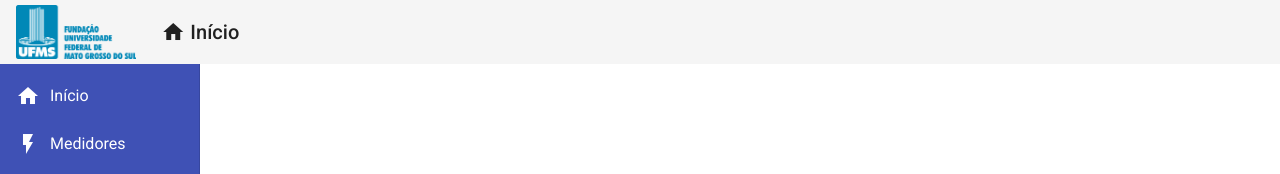
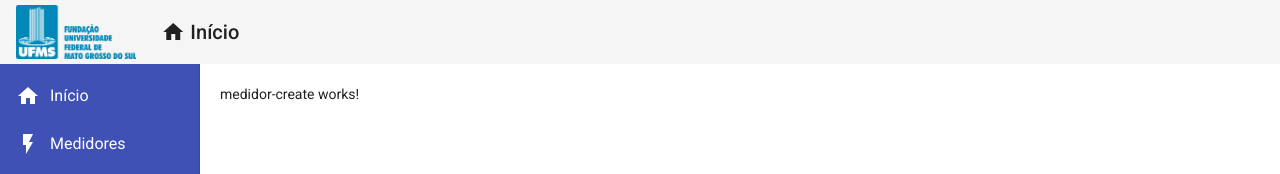
Before and after one commit to brenovergilio/scadaufms-front, an Angular app: page /medidores/create in a window 1280 px wide. Before the commit this address led to /. Shown: the top 174 px of the page. Built offline with nearby package versions, Linux system fonts and the light colour scheme.

Commit message:
create feriado and medidor

```diff
--- a/src/app/app.module.ts
+++ b/src/app/app.module.ts
@@ -15,6 +15,8 @@ import { NavComponent } from './components/template/nav/nav.component';
 import { HomeComponent } from './views/home/home.component';
 import { MedidorCrudComponent } from './views/medidor-crud/medidor-crud.component';
 import { FeriadoCrudComponent } from './views/feriado-crud/feriado-crud.component';
+import { MedidorCreateComponent } from './components/medidor/medidor-create/medidor-create.component';
+import { FeriadoCreateComponent } from './components/feriado/feriado-create/feriado-create.component';
 
 @NgModule({
   declarations: [
@@ -24,7 +26,9 @@ import { FeriadoCrudComponent } from './views/feriado-crud/feriado-crud.componen
     NavComponent,
     HomeComponent,
     MedidorCrudComponent,
-    FeriadoCrudComponent
+    FeriadoCrudComponent,
+    MedidorCreateComponent,
+    FeriadoCreateComponent
   ],
   imports: [
     BrowserModule,
--- /dev/null
+++ b/src/app/components/feriado/feriado-create/feriado-create.component.html
@@ -0,0 +1 @@
+<p>feriado-create works!</p>
--- /dev/null
+++ b/src/app/components/feriado/feriado-create/feriado-create.component.ts
@@ -0,0 +1,15 @@
+import { Component, OnInit } from '@angular/core';
+
+@Component({
+  selector: 'app-feriado-create',
+  templateUrl: './feriado-create.component.html',
+  styleUrls: ['./feriado-create.component.css']
+})
+export class FeriadoCreateComponent implements OnInit {
+
+  constructor() { }
+
+  ngOnInit(): void {
+  }
+
+}
--- /dev/null
+++ b/src/app/components/medidor/medidor-create/medidor-create.component.html
@@ -0,0 +1 @@
+<p>medidor-create works!</p>
--- /dev/null
+++ b/src/app/components/medidor/medidor-create/medidor-create.component.ts
@@ -0,0 +1,15 @@
+import { Component, OnInit } from '@angular/core';
+
+@Component({
+  selector: 'app-medidor-create',
+  templateUrl: './medidor-create.component.html',
+  styleUrls: ['./medidor-create.component.css']
+})
+export class MedidorCreateComponent implements OnInit {
+
+  constructor() { }
+
+  ngOnInit(): void {
+  }
+
+}
```
Also changed, not shown: src/app/app-routing.module.ts (+10 -0 lines), src/app/components/feriado/feriado-create/feriado-create.component.css (added), src/app/components/medidor/medidor-create/medidor-create.component.css (added).
